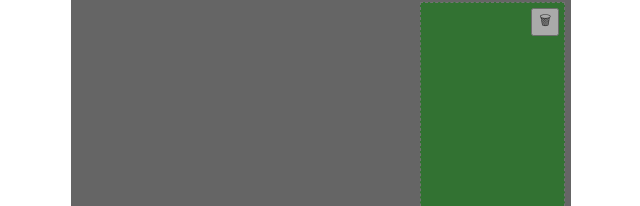
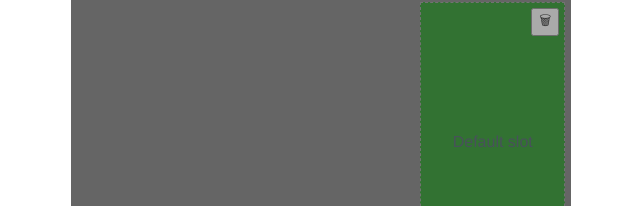
Before and after one commit to carestad/vue-image-select-areas, a Vue app: page / in a window 1280 px wide. Shown: the part 594-800 px from the top of the page, without its empty margins (319-959 px from the left). Built offline with nearby package versions, Linux system fonts and the light colour scheme.

Commit message:
Add default slot example

```diff
--- a/src/App.vue
+++ b/src/App.vue
@@ -36,7 +36,11 @@ function clearAreas() {
         url="https://dummyimage.com/500x800/fff/aaa"
         @added="dealWithAdded"
         v-model="areas"
-      />
+      >
+        <template #default>
+          <span>Default slot</span>
+        </template>
+      </image-select-areas>
     </div>
     <div class="toolbar">
       <button class="clear" @click="clearAreas">Clear</button>
```
